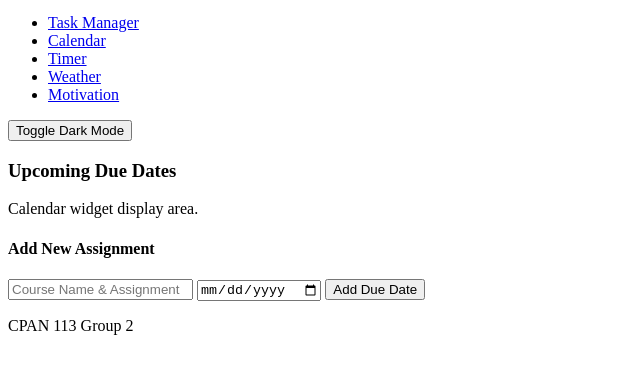
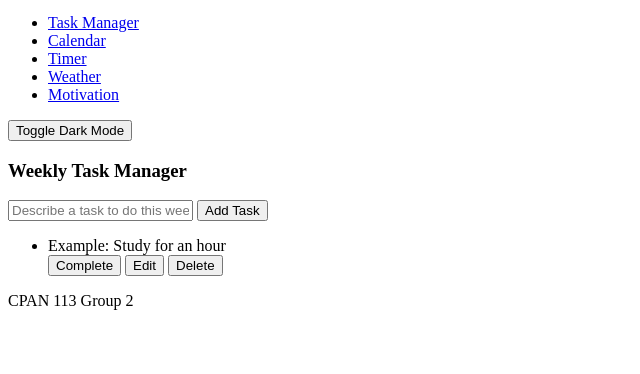
Before and after one commit to Sahar110201/habit-tracker, a plain HTML site: page index.html in a window 1280 px wide. Shown: the part 28-402 px from the top of the page, without its empty margins (0-640 px from the left). Drawn offline with Linux system fonts and the light colour scheme.

Commit message:
Update index.html

```diff
--- a/index.html
+++ b/index.html
@@ -4,7 +4,6 @@
     <meta charset="UTF-8">
     <meta name="viewport" content="width=device-width, initial-scale=1.0">
     <link rel="stylesheet" href="styles.css">
-
     <title>group project draft</title>
 </head>
 <body>
@@ -28,38 +27,32 @@
     </header>
 
     <main>
-    <section id="calendar">
-        <div id="calendar-grid">
+    <section id="task-manager">
+        <h3>Weekly Task Manager</h3>
 
-        </div>
-        <div id="selected-date-info" style="display:none;">
-        <h2 id="selected-date-title"></h2>
-        <input type="text" id="selected-assignment-name" placeholder="Assignment for this date">
-        <button id="save-assignment-btn">Save Assignment</button>
-        <ul id="selected-assignment-list"></ul>
-</div>
-
-        <h3>Upcoming Due Dates</h3>
-
-
-        <div id="calendar-widget">
-            <p>Calendar widget display area.</p>
+        <div class="task-input-area">
+            <input type="text" id="task-input" placeholder="Describe a task to do this week:">
+            <button id="add-task-btn" class="action-btn">
+                    Add Task
+            </button>
         </div>
 
-        <form id="due-date-form">
-            <h4>Add New Assignment</h4>
-            <input type="text" id="assignment-name" placeholder="Course Name & Assignment" required>
-            <input type="date" id="due-date" required>
-            <button type="submit" id="add-assignment-btn">Add Due Date</button>
-        </form>
-
-        <ul id="assignment-list"></ul>
+        <ul id="task-list">
+            <li class="task-item" data-task-id="1">
+                <span class="task-description">Example: Study for an hour</span>
+                <div class="task-actions">
+                    <button class="complete-btn action-btn">Complete</button>
+                    <button class="edit-btn action-btn">Edit</button>
+                    <button class="delete-btn action-btn">Delete</button>
+                </div>
+            </li>
+        </ul>
     </section>
     </main>
 
     <footer>CPAN 113 Group 2</footer>
 
-    <script src="js/script.js"></script>
+    <script src="script.js"></script>
 
 </body>
 </html>
```
